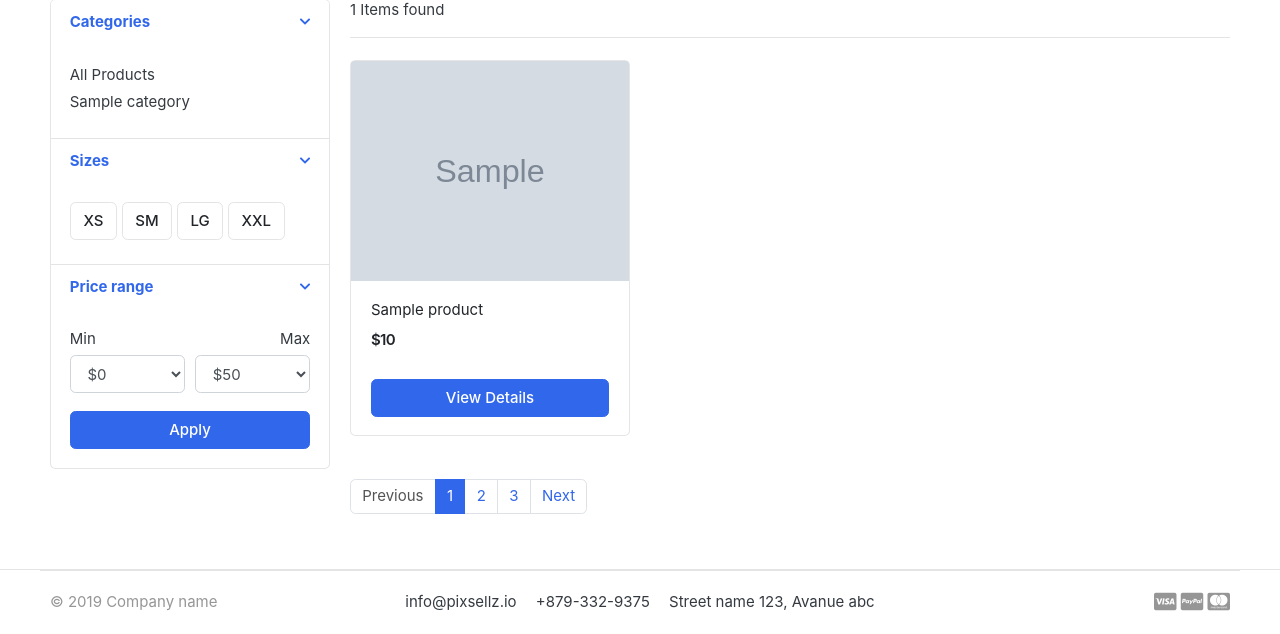
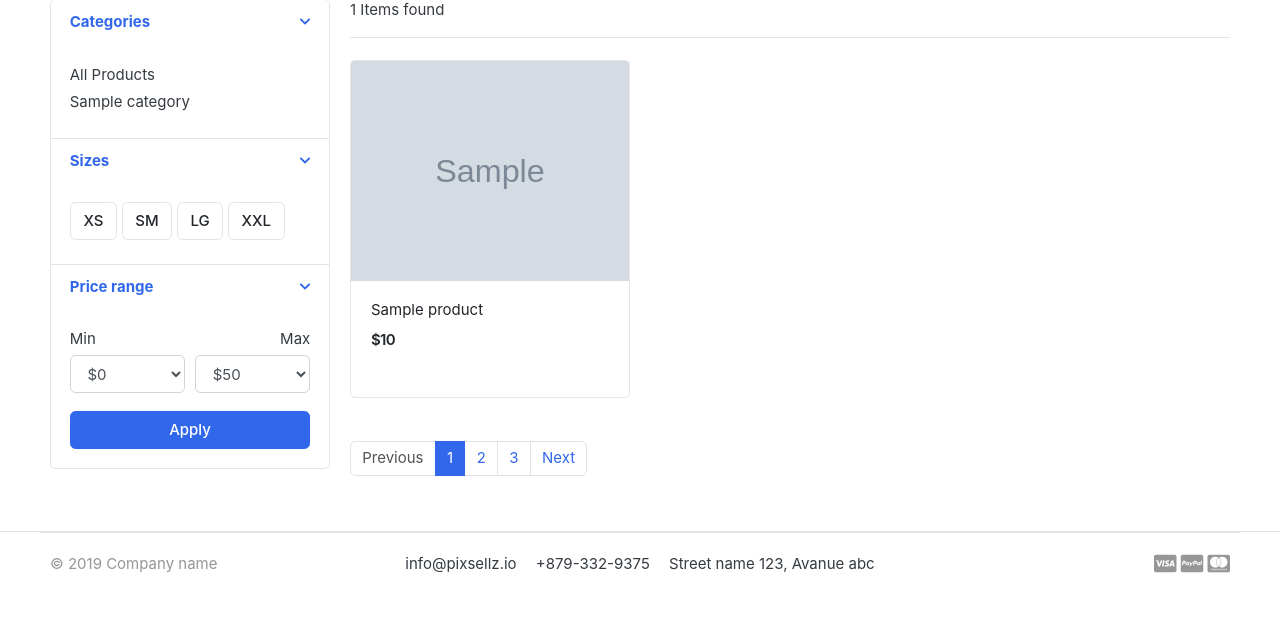
Before and after one commit to DarshDCoding/MyFirstECommerce_becomming-typical-cs-student, a Django app: page /store/ in a window 1280 px wide. Shown: the part 295-929 px from the top of the page. After the commit the page ends 868 px from the top, so only its background shows below. Run offline with Django 5.2, Linux system fonts and the light colour scheme; tables that the repository leaves empty hold one stand-in row (values such as "Sample post"); grey boxes marked "Sample" are stand-in pictures; some libraries are stand-ins or nearby versions; some web fonts are replaced.

Commit message:
removing useless View details button

```diff
--- a/templates/store/store.html
+++ b/templates/store/store.html
@@ -144,7 +144,6 @@
 <!--						<del class="price-old">$1980</del>-->
 					</div> <!-- price-wrap.// -->
 				</div>
-				<a href="{{ product.get_url }}" class="btn btn-block btn-primary">View Details </a>
 			</figcaption>
 		</figure>
 	</div> <!-- col.// -->
```
